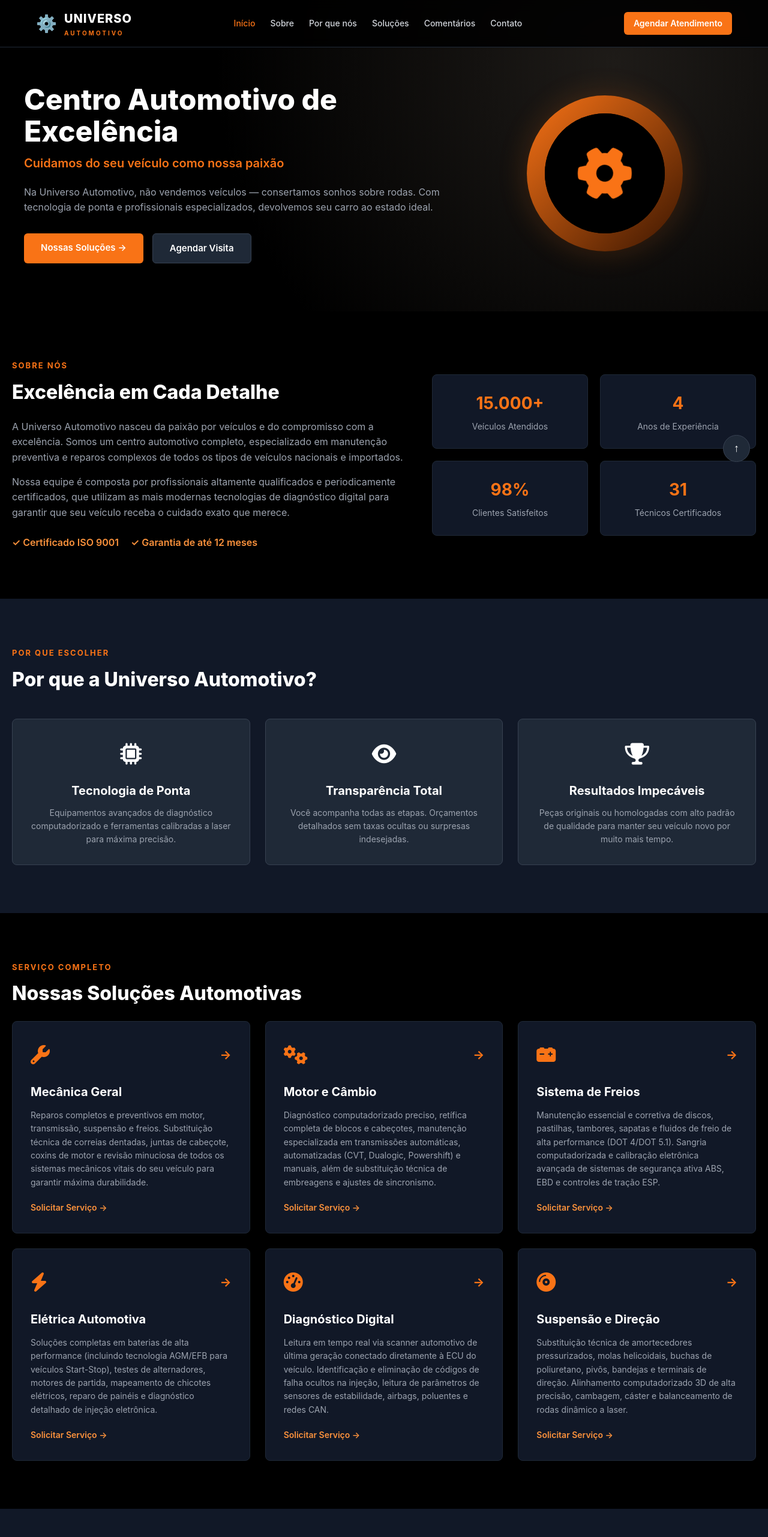
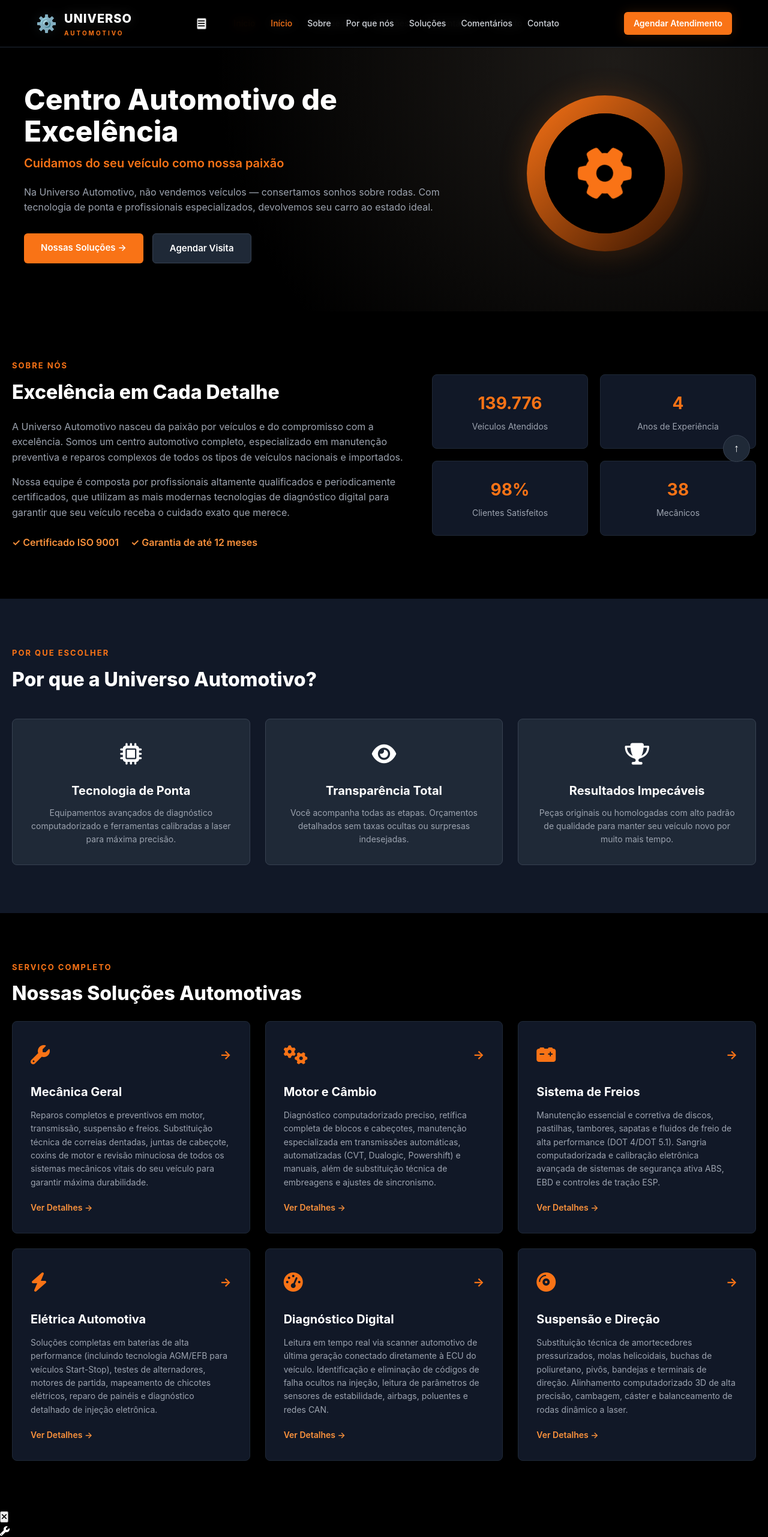
Before and after one commit to victorpassos869-ops/Universo-Automotivo, a plain HTML site: page index.html in a window 1280 px wide. Shown: the top 2562 px of the page at 60% size. Drawn offline with Linux system fonts and the light colour scheme.

Commit message:
index.html

```diff
--- a/index.html
+++ b/index.html
@@ -27,6 +27,36 @@
                 <a href="#comentarios" class="nav-link">Comentários</a>
                 <a href="#contato" class="nav-link">Contato</a>
             </div>
+
+            <nav id="navbar" class="navbar">
+        <div class="nav-container">
+            <div class="nav-logo" onclick="scrollToTop()">
+                <div class="logo-icon">⚙️</div>
+                <div>
+                    <h1 class="logo-text">Universo</h1>
+                    <p class="logo-subtitle">AUTOMOTIVO</p>
+                </div>
+            </div>
+
+            <!-- Botão do Menu Hambúrguer Adicionado -->
+            <button class="menu-toggle" id="menuToggle" aria-label="Abrir menu">
+                <i class="fa-solid fa-bars"></i>
+            </button>
+
+            <div class="nav-links" id="navLinks">
+                <a href="#inicio" class="nav-link active">Início</a>
+                <a href="#sobre" class="nav-link">Sobre</a>
+                <a href="#por-que" class="nav-link">Por que nós</a>
+                <a href="#solucoes" class="nav-link">Soluções</a>
+                <a href="#comentarios" class="nav-link">Comentários</a>
+                <a href="#contato" class="nav-link">Contato</a>
+            </div>
+
+            <a href="#contato" class="nav-cta">
+                <span>Agendar Atendimento</span>
+            </a>
+        </div>
+    </nav>
 
             <a href="#contato" class="nav-cta">
                 <span>Agendar Atendimento</span>
@@ -78,10 +108,10 @@
                     </div>
                 </div>
                 <div class="about-stats">
-                    <div class="stat-card"><h3>15.000+</h3><p>Veículos Atendidos</p></div>
+                    <div class="stat-card"><h3>139.776</h3><p>Veículos Atendidos</p></div>
                     <div class="stat-card"><h3>4</h3><p>Anos de Experiência</p></div>
                     <div class="stat-card"><h3>98%</h3><p>Clientes Satisfeitos</p></div>
-                    <div class="stat-card"><h3>31</h3><p>Técnicos Certificados</p></div>
+                    <div class="stat-card"><h3>38</h3><p>Mecânicos</p></div>
                 </div>
             </div>
         </div>
@@ -120,68 +150,82 @@
                 <h2 class="section-title">Nossas Soluções Automotivas</h2>
             </div>
             <div class="solutions-grid">
-                <a href="#contato" class="solution-card" data-service="mecanica">
+                <div class="solution-card" data-service="mecanica" role="button" tabindex="0">
                     <div class="solution-header">
                      <div class="solution-icon"><i class="fa-solid fa-wrench"></i></div>
                         <span class="solution-arrow">→</span>
                     </div>
                     <h3>Mecânica Geral</h3>
                     <p>Reparos completos e preventivos em motor, transmissão, suspensão e freios. Substituição técnica de correias dentadas, juntas de cabeçote, coxins de motor e revisão minuciosa de todos os sistemas mecânicos vitais do seu veículo para garantir máxima durabilidade.</p>
-                    <span class="solution-link">Solicitar Serviço →</span>
-                </a>
+                    <span class="solution-link">Ver Detalhes →</span>
+                </div>
 
-                <a href="#contato" class="solution-card" data-service="motor">
+                <div class="solution-card" data-service="motor" role="button" tabindex="0">
                     <div class="solution-header">
                        <div class="solution-icon"><i class="fa-solid fa-cogs"></i></div>
                         <span class="solution-arrow">→</span>
                     </div>
                     <h3>Motor e Câmbio</h3>
                     <p>Diagnóstico computadorizado preciso, retífica completa de blocos e cabeçotes, manutenção especializada em transmissões automáticas, automatizadas (CVT, Dualogic, Powershift) e manuais, além de substituição técnica de embreagens e ajustes de sincronismo.</p>
-                    <span class="solution-link">Solicitar Serviço →</span>
-                </a>
+                    <span class="solution-link">Ver Detalhes →</span>
+                </div>
 
-                <a href="#contato" class="solution-card" data-service="freios">
+                <div class="solution-card" data-service="freios" role="button" tabindex="0">
                     <div class="solution-header">
                        <div class="solution-icon"><i class="fa-solid fa-car-battery"></i></div>
                         <span class="solution-arrow">→</span>
                     </div>
                     <h3>Sistema de Freios</h3>
                     <p>Manutenção essencial e corretiva de discos, pastilhas, tambores, sapatas e fluidos de freio de alta performance (DOT 4/DOT 5.1). Sangria computadorizada e calibração eletrônica avançada de sistemas de segurança ativa ABS, EBD e controles de tração ESP.</p>
-                    <span class="solution-link">Solicitar Serviço →</span>
-                </a>
+                    <span class="solution-link">Ver Detalhes →</span>
+                </div>
 
-                <a href="#contato" class="solution-card" data-service="eletrica">
+                <div class="solution-card" data-service="eletrica" role="button" tabindex="0">
                     <div class="solution-header">
                         <div class="solution-icon"><i class="fa-solid fa-bolt"></i></div>
                         <span class="solution-arrow">→</span>
                     </div>
                     <h3>Elétrica Automotiva</h3>
                     <p>Soluções completas em baterias de alta performance (incluindo tecnologia AGM/EFB para veículos Start-Stop), testes de alternadores, motores de partida, mapeamento de chicotes elétricos, reparo de painéis e diagnóstico detalhado de injeção eletrônica.</p>
-                    <span class="solution-link">Solicitar Serviço →</span>
-                </a>
+                    <span class="solution-link">Ver Detalhes →</span>
+                </div>
 
-                <a href="#contato" class="solution-card" data-service="diagnostico">
+                <div class="solution-card" data-service="diagnostico" role="button" tabindex="0">
                     <div class="solution-header">
-                        <div class="solution-icon"><div class="solution-icon"><i class="fa-solid fa-gauge-high"></i></div></div>
+                        <div class="solution-icon"><i class="fa-solid fa-gauge-high"></i></div>
                         <span class="solution-arrow">→</span>
                     </div>
                     <h3>Diagnóstico Digital</h3>
                     <p>Leitura em tempo real via scanner automotivo de última geração conectado diretamente à ECU do veículo. Identificação e eliminação de códigos de falha ocultos na injeção, leitura de parâmetros de sensores de estabilidade, airbags, poluentes e redes CAN.</p>
-                    <span class="solution-link">Solicitar Serviço →</span>
-                </a>
+                    <span class="solution-link">Ver Detalhes →</span>
+                </div>
 
-                <a href="#contato" class="solution-card" data-service="suspensao">
+                <div class="solution-card" data-service="suspensao" role="button" tabindex="0">
                     <div class="solution-header">
                         <div class="solution-icon"><i class="fa-solid fa-compact-disc"></i></div>
                         <span class="solution-arrow">→</span>
                     </div>
                     <h3>Suspensão e Direção</h3>
                     <p>Substituição técnica de amortecedores pressurizados, molas helicoidais, buchas de poliuretano, pivôs, bandejas e terminais de direção. Alinhamento computadorizado 3D de alta precisão, cambagem, cáster e balanceamento de rodas dinâmico a laser.</p>
-                    <span class="solution-link">Solicitar Serviço →</span>
-                </a>
+                    <span class="solution-link">Ver Detalhes →</span>
+                </div>
             </div>
         </div>
     </section>
+
+    <!-- MODAL DE DETALHES DO SERVIÇO -->
+    <div id="serviceModal" class="modal-overlay">
+        <div class="modal-content">
+            <button class="modal-close" id="modalClose" aria-label="Fechar">
+                <i class="fa-solid fa-xmark"></i>
+            </button>
+            <div class="modal-icon" id="modalIcon"><i class="fa-solid fa-wrench"></i></div>
+            <h3 id="modalTitle">Título do Serviço</h3>
+            <p id="modalDescription">Descrição do serviço.</p>
+            <ul class="modal-features" id="modalFeatures"></ul>
+            <button class="btn btn-primary btn-full modal-cta" id="modalCta">Solicitar Este Serviço →</button>
+        </div>
+    </div>
 
     <section id="comentarios" class="testimonials-section">
         <div class="section-container">
@@ -238,7 +282,7 @@
                             </div>
                             <div>
                                 <h4>Endereço</h4>
-                                <p>Av. Brasil, 1234 - Centro<br>São Paulo - SP, 01234-567</p>
+                                <p>Avenida Jacu-Pêssego, 123<br>São Paulo - SP</p>
                             </div>
                         </div>
 
@@ -258,7 +302,7 @@
                             </div>
                             <div>
                                 <h4>Telefones de Suporte</h4>
-                                <p>(11) 9456-78<br>(11) 9456-78</p>
+                                <p>(11) 9547-4978<br>(11) 9547-4978</p>
                             </div>
                         </div>
 
@@ -268,7 +312,7 @@
                             </div>
                             <div>
                                 <h4>Horário de Funcionamento</h4>
-                                <p>Seg - Sex: 8h às 18h<br>Sábado: 8h às 14h</p>
+                                <p>Seg - Sáb: 8h às 20h</p>
                             </div>
                         </div>
                     </div>
```
